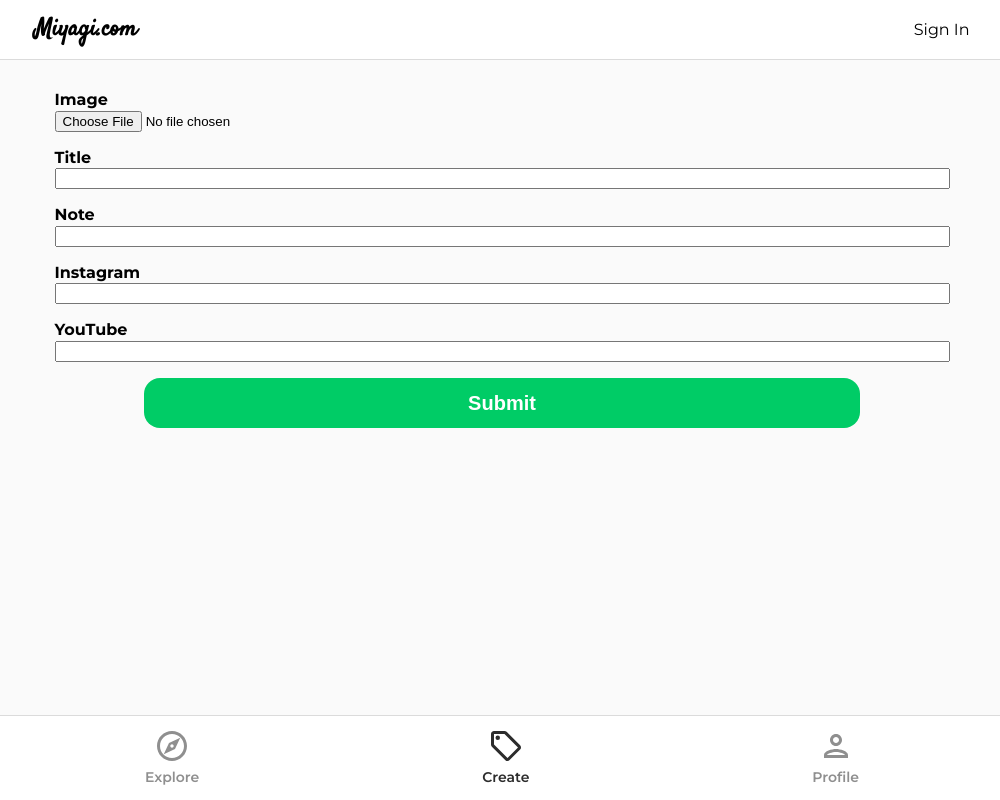
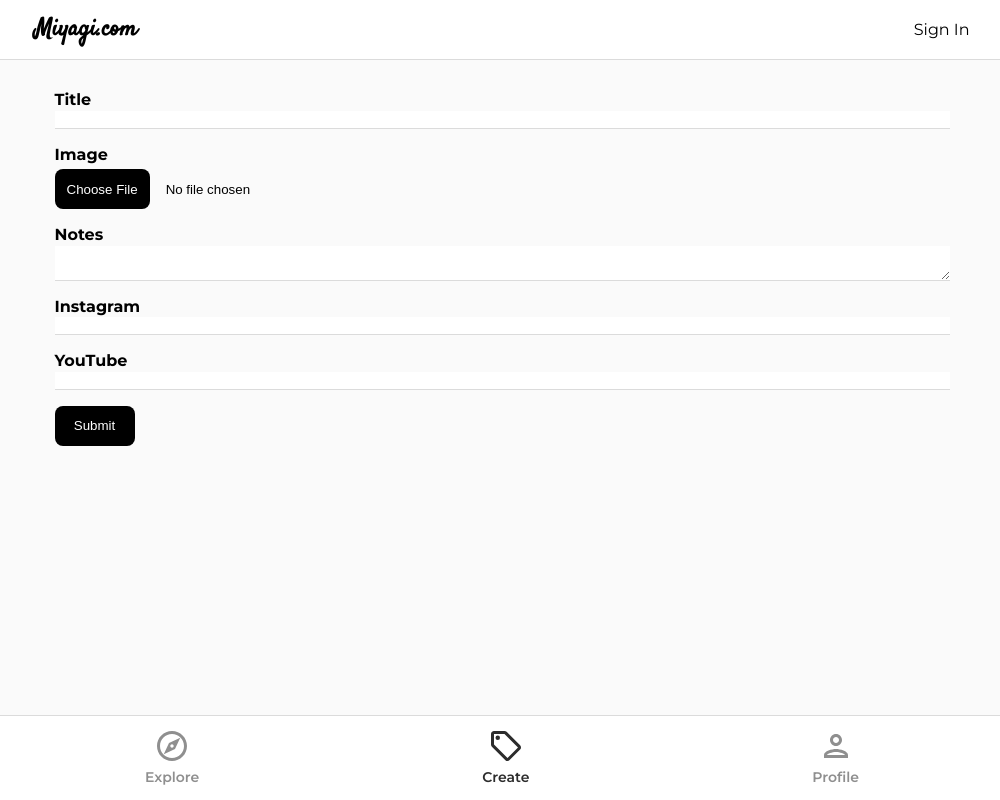
Before and after one commit to asherman-ca/miyagi, a React (Create React App) app: page /create in a window 1280 px wide. Shown: the whole page, without its empty margins (138-1138 px from the left). Built offline with nearby package versions, Linux system fonts and the light colour scheme; no server answers.

Commit message:
create ui init

```diff
--- a/src/index.css
+++ b/src/index.css
@@ -52,13 +52,7 @@ button {
 	}
 }
 
-.textarea {
-	padding: 1rem 1.5rem;
-	height: 300px;
-	border-radius: 1rem;
-}
-
-.primaryButton {
+/* .primaryButton {
 	cursor: pointer;
 	background: #00cc66;
 	border-radius: 1rem;
@@ -71,6 +65,15 @@ button {
 	display: flex;
 	align-items: center;
 	justify-content: center;
+} */
+
+.primaryButton {
+	cursor: pointer;
+	background: black;
+	color: white;
+	border-radius: 8px;
+	width: 80px;
+	height: 40px;
 }
 
 .removeIcon {
@@ -171,6 +174,29 @@ button {
 
 .createFormContainer input {
 	margin-bottom: 1rem;
+	border: none;
+	border-bottom: 1px solid rgba(var(--b6a, 219, 219, 219), 1);
+}
+
+.createFormImage::-webkit-file-upload-button {
+	border: none;
+	height: 40px;
+	background-color: black;
+	color: #ffffff;
+	padding: 0.5rem 0.75rem;
+	border-radius: 8px;
+	margin-right: 1rem;
+}
+
+.createFormImage {
+	border-bottom: none !important;
+	margin-top: 0.25rem;
+}
+
+.createFormContainer textarea {
+	margin-bottom: 1rem;
+	border: none;
+	border-bottom: 1px solid rgba(var(--b6a, 219, 219, 219), 1);
 }
 
 .profilePage {
--- a/src/pages/Create.jsx
+++ b/src/pages/Create.jsx
@@ -4,25 +4,39 @@
   import Spinner from '../components/Spinner'
   import { toast } from 'react-toastify'
 
+
+
   export default function Create() {
+    const [loading, setLoading] = useState(false)
+
+    const onSubmit = async (e) => {
+      e.preventDefault()
+      console.log('submit')
+      setLoading(true)
+    }
+
+    if (loading) {
+      return <Spinner />
+    }
+
     return (
       <div className="pageContainer">
         <div className="contentContainer">
-          <form className="createFormContainer" onSubmit={() => console.log('hits')}>
-            <label className="createFormLabel">Image</label>
-            <input
-              type='file'
-              className='createFormInput'
-              id='imageUrl'
-              accept='.jpg,.png,.jpeg'
-            />
+          <form className="createFormContainer" onSubmit={onSubmit}>
             <label className="createFormLabel">Title</label>
             <input
               type="text"
               className="createFormInput"
             />
-            <label className="createFormLabel">Note</label>
+            <label className="createFormLabel">Image</label>
             <input
+              type='file'
+              className="createFormImage"
+              id='imageUrl'
+              accept='.jpg,.png,.jpeg'
+            />
+            <label className="createFormLabel">Notes</label>
+            <textarea
               type="text"
               className="createFormInput"
             />
```
